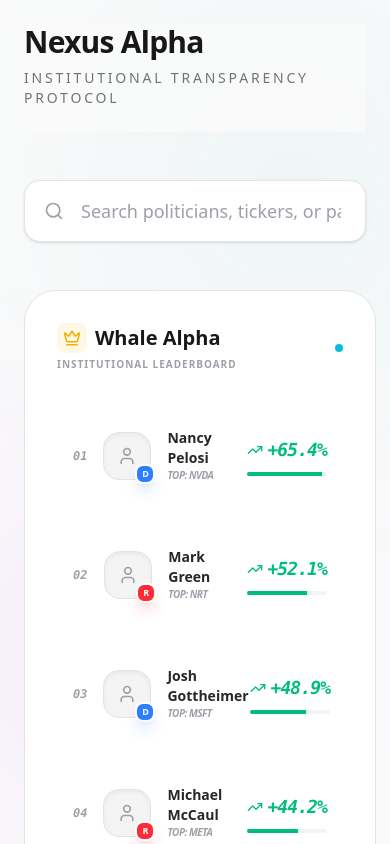
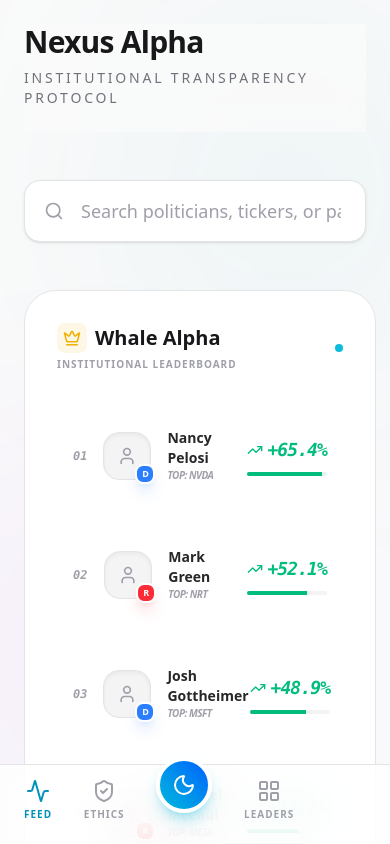
Before and after one commit to Neo-Cicada/congress-tracker, a Next.js app in the folder frontend/: page / in a window 390 px wide. Shown: the top 844 px of the page. Built offline with nearby package versions, Linux system fonts and the light colour scheme.

Commit message:
feat: implement mobile navigation and fix hydration error
- Add MobileNavbar component for mobile screens
- Refactor Sidebar to handle theme state internally
- Fix hydration mismatch in layout (suppressHydrationWarning)
- Update pages to include mobile navigation

```diff
--- a/frontend/src/app/layout.tsx
+++ b/frontend/src/app/layout.tsx
@@ -24,7 +24,7 @@
 }>) {
   return (
     <html lang="en" suppressHydrationWarning>
-      <body className="antialiased transition-colors duration-300">
+      <body className="antialiased transition-colors duration-300" suppressHydrationWarning>
         <ThemeProvider attribute="class" defaultTheme="system" enableSystem>
           {children}
         </ThemeProvider>
--- a/frontend/src/app/page.tsx
+++ b/frontend/src/app/page.tsx
@@ -5,6 +5,7 @@
 import { TradeCard, Trade } from "../components/TradeCard";
 import { Leaderboard } from "../components/Leaderboard";
 import { Sidebar } from "../components/Sidebar";
+import { MobileNavbar } from "../components/MobileNavbar";
 import {
   TrendingUp,
   Activity,
@@ -110,12 +111,8 @@
       <div className="fixed bottom-0 right-1/4 w-96 h-96 bg-purple-600/5 dark:bg-purple-600/10 blur-[120px] rounded-full pointer-events-none" />
 
       {/* Sidebar */}
-      <Sidebar
-        toggleTheme={() =>
-          setTheme(resolvedTheme === "dark" ? "light" : "dark")
-        }
-        resolvedTheme={resolvedTheme}
-      />
+      <Sidebar />
+      <MobileNavbar />
 
       <main className="lg:ml-20 p-6 lg:p-12 relative">
         {/* Sticky Header */}
--- a/frontend/src/app/politician/[id]/page.tsx
+++ b/frontend/src/app/politician/[id]/page.tsx
@@ -2,10 +2,10 @@
 
 import React, { use } from "react";
 import { Sidebar } from "../../../components/Sidebar";
+import { MobileNavbar } from "../../../components/MobileNavbar";
 import { PoliticianHeader } from "../../../components/PoliticianHeader";
 import { PortfolioChart } from "../../../components/PortfolioChart";
 import { TradeCard, Trade } from "../../../components/TradeCard";
-import { useTheme } from "next-themes";
 import { ArrowLeft } from "lucide-react";
 import Link from "next/link";
 import { useParams } from "next/navigation";
@@ -47,7 +47,6 @@
 export default function PoliticianPage() {
     // In Next.js 15/16, params is a Promise or can be unwrapped with React.use()
     const params = useParams();
-    const { resolvedTheme, setTheme } = useTheme();
 
     // In a real app, fetch data based on params.id
     // For now, we mock it based on ID or fallback
@@ -56,10 +55,8 @@
 
     return (
         <div className="min-h-screen bg-zinc-50 dark:bg-[#050505] text-zinc-900 dark:text-zinc-200 font-sans transition-colors duration-300">
-            <Sidebar
-                toggleTheme={() => setTheme(resolvedTheme === "dark" ? "light" : "dark")}
-                resolvedTheme={resolvedTheme}
-            />
+            <Sidebar />
+            <MobileNavbar />
 
             <main className="lg:ml-20 p-6 lg:p-12 relative animate-in fade-in duration-500">
                  {/* Back Button */}
--- /dev/null
+++ b/frontend/src/components/MobileNavbar.tsx
@@ -0,0 +1,84 @@
+"use client";
+
+import React from "react";
+import { usePathname } from "next/navigation";
+import { useTheme } from "next-themes";
+import {
+  Activity,
+  ShieldCheck,
+  LayoutGrid,
+  Sun,
+  Moon,
+} from "lucide-react";
+
+export const MobileNavbar = () => {
+  const { setTheme, resolvedTheme } = useTheme();
+  const pathname = usePathname();
+
+  // Helper to check if a link is active
+  const isActive = (path: string) => pathname === path;
+
+  // Toggle theme handler
+  const toggleTheme = () => {
+    setTheme(resolvedTheme === "dark" ? "light" : "dark");
+  };
+
+  return (
+    <nav className="fixed bottom-0 left-0 right-0 h-20 bg-white/80 dark:bg-[#050505]/80 backdrop-blur-xl border-t border-zinc-200 dark:border-zinc-800 lg:hidden z-50 px-6 flex items-center justify-between pb-2">
+      <MobileNavIcon
+        icon={<Activity size={24} />}
+        label="Feed"
+        active={true} // Hardcoded for now
+      />
+      <MobileNavIcon
+        icon={<ShieldCheck size={24} />}
+        label="Ethics"
+      />
+
+      {/* Theme Toggle in center for easy access */}
+      <button
+        onClick={toggleTheme}
+        className="relative -top-4 w-14 h-14 rounded-full bg-gradient-to-tr from-cyan-500 to-blue-600 flex items-center justify-center shadow-lg shadow-cyan-500/30 border-4 border-white dark:border-[#050505]"
+      >
+        {resolvedTheme === "dark" ? (
+          <Sun size={24} className="text-white" />
+        ) : (
+          <Moon size={24} className="text-white" />
+        )}
+      </button>
+
+      <MobileNavIcon
+        icon={<LayoutGrid size={24} />}
+        label="Leaders"
+      />
+      {/* Placeholder or another link can go here if needed, for now just balancing */}
+       <div className="w-10" />
+    </nav>
+  );
+};
+
+// Sub-component for individual icons
+const MobileNavIcon = ({
+  icon,
+  label,
+  active = false,
+}: {
+  icon: React.ReactNode;
+  label: string;
+  active?: boolean;
+}) => (
+  <div className="flex flex-col items-center gap-1 cursor-pointer group">
+    <div
+      className={`${
+        active ? "text-cyan-600 dark:text-cyan-400" : "text-zinc-400 dark:text-zinc-500"
+      } group-hover:text-cyan-500 transition-colors`}
+    >
+      {icon}
+    </div>
+    <span className={`text-[10px] font-bold uppercase tracking-widest ${
+        active ? "text-cyan-600 dark:text-cyan-400" : "text-zinc-400 dark:text-zinc-500"
+    }`}>
+      {label}
+    </span>
+  </div>
+);
--- a/frontend/src/components/Sidebar.tsx
+++ b/frontend/src/components/Sidebar.tsx
@@ -2,6 +2,7 @@
 
 import React from "react";
 import { usePathname } from "next/navigation";
+import { useTheme } from "next-themes";
 import {
   TrendingUp,
   Activity,
@@ -11,19 +12,17 @@
   Moon,
 } from "lucide-react";
 
-interface SidebarProps {
-  toggleTheme: () => void;
-  resolvedTheme?: string;
-}
-
-export const Sidebar: React.FC<SidebarProps> = ({
-  toggleTheme,
-  resolvedTheme,
-}) => {
+export const Sidebar = () => {
+  const { setTheme, resolvedTheme } = useTheme();
   const pathname = usePathname();
 
   // Helper to check if a link is active
   const isActive = (path: string) => pathname === path;
+
+  // Toggle theme handler
+  const toggleTheme = () => {
+    setTheme(resolvedTheme === "dark" ? "light" : "dark");
+  };
 
   return (
     <aside className="fixed left-0 top-0 h-full w-20 border-r border-zinc-200 dark:border-zinc-800 bg-white/40 dark:bg-black/60 backdrop-blur-xl hidden lg:flex flex-col items-center py-8 z-50">
```
